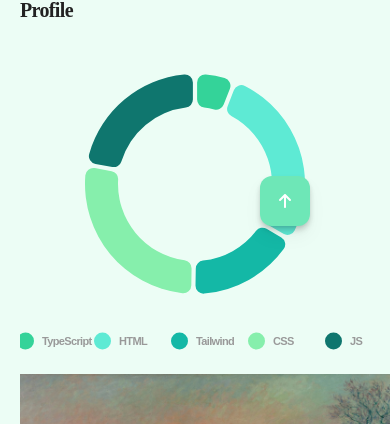
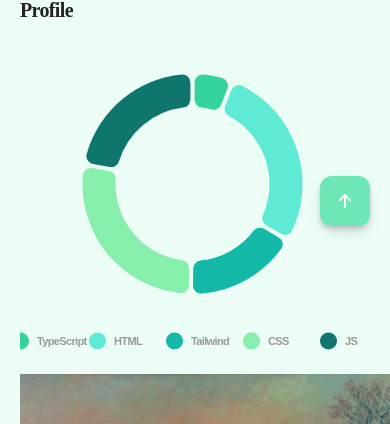
Before and after one commit to hj-over/introduction, a React (Create React App) app: page / in a window 390 px wide. Shown: the part 818-1242 px from the top of the page. Built offline with nearby package versions, Linux system fonts and the light colour scheme; a web font is replaced by a local one.

Commit message:
gotop 버튼 반응형 css 수정

```diff
--- a/src/App.css
+++ b/src/App.css
@@ -21,7 +21,6 @@ body {
   user-select: none;
   background-color: #ecfdf5;
   max-width: 1280px;
-
   height: full;
   /* -webkit-font-smoothing: antialiased;
   -moz-osx-font-smoothing: grayscale; */
--- a/src/App.js
+++ b/src/App.js
@@ -15,7 +15,6 @@ import Profile from "./pages/Profile";
 import Skills from "./pages/Skills";
 import Portfolio from "./pages/Portfolio";
 import Vision from "./pages/Vision";
-import Life from "./pages/Life";
 import Footer from "./components/Footer";
 import Gotop from "./components/Gotop";
 import MobileMenu from "./components/MobileMenu";
@@ -89,7 +88,6 @@ const App = () => {
         <Profile />
         <Skills />
         <Portfolio />
-        <Life />
         <Vision />
       </div>
       <Footer />
--- a/src/assets/Piechart.js
+++ b/src/assets/Piechart.js
@@ -15,7 +15,7 @@ const Piechart = () => {
     },
   };
   return (
-    <div style={{ width: "400px", height: "300px" }} className="justify-center">
+    <div style={{ width: "380px", height: "300px" }} className="justify-center">
       <ResponsivePie
         /**
          * chart에 사용될 데이터
@@ -30,7 +30,7 @@ const Piechart = () => {
         /**
          * chart margin
          */
-        margin={{ top: 0, right: 30, bottom: 80, left: 30 }}
+        margin={{ top: 0, right: 35, bottom: 80, left: 30 }}
         /**
          * chart 중간 빈공간 반지름
          */
--- a/src/scss/_gotop.scss
+++ b/src/scss/_gotop.scss
@@ -17,3 +17,17 @@
 .active {
   bottom: 100px !important;
 }
+
+// 데스크탑
+@media screen and (max-width: $desktop) {
+}
+// 타블렛
+@media screen and (max-width: $tablet) {
+}
+// 모바일
+@media screen and (max-width: $mp) {
+  .gotop {
+    position: fixed;
+    right: 20px !important;
+  }
+}
--- a/src/scss/_portfolio.scss
+++ b/src/scss/_portfolio.scss
@@ -31,7 +31,7 @@
           }
           a {
             display: block;
-            width: 100%;
+            width: 95%;
             text-align: center;
             img {
               width: 100%;
```
